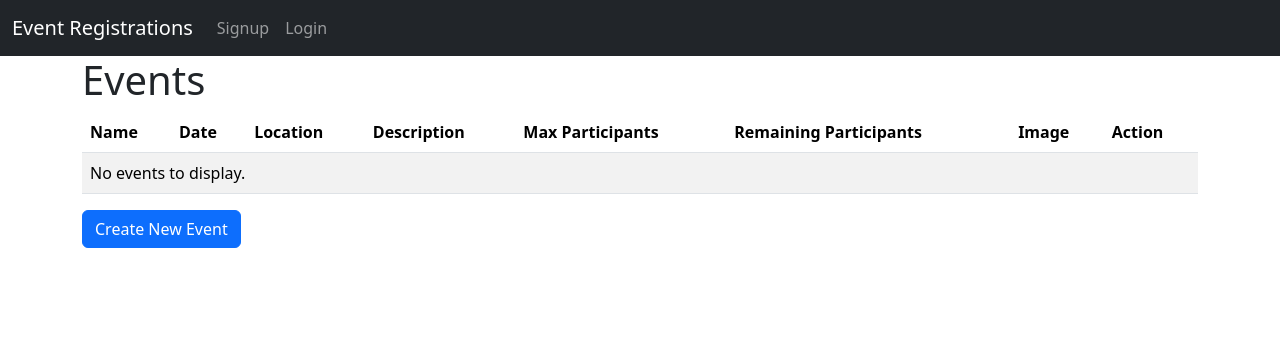
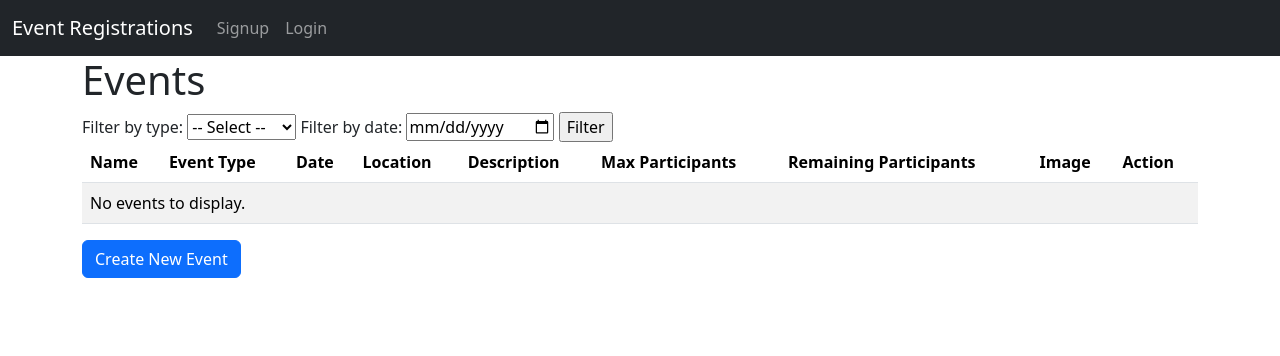
Before and after one commit to BekOsu/school_event_registrations, a Django app: page /events_list/ in a window 1280 px wide. Shown: the top 356 px of the page. Run offline with Django 3.2, Linux system fonts and the light colour scheme; data that the repository does not hold is empty; some libraries are stand-ins or nearby versions.

Commit message:
add event  filter

```diff
--- a/event_registration/events/services.py
+++ b/event_registration/events/services.py
@@ -53,6 +53,7 @@ def parse_csv(csv_file, request):
         event.location = row['location']
         event.description = row['description']
         event.max_participants = int(row['max_participants'])
+        event.event_type = row['event_type']
 
         image_path = row.get('image_path', '').strip()
 
--- a/event_registration/events/templates/events/event_list.html
+++ b/event_registration/events/templates/events/event_list.html
@@ -1,11 +1,30 @@
 {% extends 'base.html' %}
 {% block content %}
 <h1>Events</h1>
+
+<!-- Add a form for filtering -->
+<form method="get">
+    <label for="type">Filter by type:</label>
+    <select name="type" id="type">
+        <option value="">-- Select --</option>
+        <!-- Add your event types here -->
+        <option value="Conference">Conference</option>
+        <option value="Seminar">Seminar</option>
+        <option value="Workshop">Workshop</option>
+        <option value="Webinar">Webinar</option>
+    </select>
+
+    <label for="date">Filter by date:</label>
+    <input type="date" name="date" id="date">
+
+    <input type="submit" value="Filter">
+</form>
 
 <table class="table table-striped table-hover">
     <thead>
     <tr>
         <th>Name</th>
+        <th>Event Type</th>
         <th>Date</th>
         <th>Location</th>
         <th>Description</th>
@@ -19,11 +38,12 @@
     {% for event in events %}
     <tr>
         <td><a href="{% url 'event_detail' event.id %}">{{ event.name }}</a></td>
+        <td>{{ event.event_type }}</td>
         <td>{{ event.date_time|date:"SHORT_DATE_FORMAT" }}</td>
         <td>{{ event.location }}</td>
         <td>{{ event.description }}</td>
         <td>{{ event.max_participants }}</td>
-        <td>{{ event.remaining_participants }}</td>
+        <td>{{ event.remaining_participants }}</td> <!-- Use remaining_participants here -->
         <td>
             {% if event.image %}
             <a href="{% url 'event_detail' event.id %}">
@@ -42,7 +62,7 @@
     </tr>
     {% empty %}
     <tr>
-        <td colspan="8">No events to display.</td>
+        <td colspan="9">No events to display.</td>
     </tr>
     {% endfor %}
     </tbody>
--- a/event_registration/events/views.py
+++ b/event_registration/events/views.py
@@ -80,8 +80,21 @@ class EventListView(ListView):
     context_object_name = 'events'
     ordering = ['date_time']
 
-    def get_context_data(self, **kwargs):
-        context = super().get_context_data(**kwargs)
-        for event in context['events']:
-            event.remaining = event.remaining_participants  # You can now access this in your template
-        return context
+    def get_queryset(self):
+        queryset = Event.objects.all().order_by('date_time')
+        event_type = self.request.GET.get('event_type')
+        event_date = self.request.GET.get('event_date')
+
+        if event_type:
+            queryset = queryset.filter(event_type=event_type)
+
+        if event_date:
+            queryset = queryset.filter(date_time__date=event_date)
+
+        return queryset
+
+    # def get_context_data(self, **kwargs):
+    #     context = super().get_context_data(**kwargs)
+    #     for event in context['events']:
+    #         event.remaining = event.remaining_participants  # You can now access this in your template
+    #     return context
```
Also changed, not shown: event_registration/events/models.py (+9 -0 lines).
